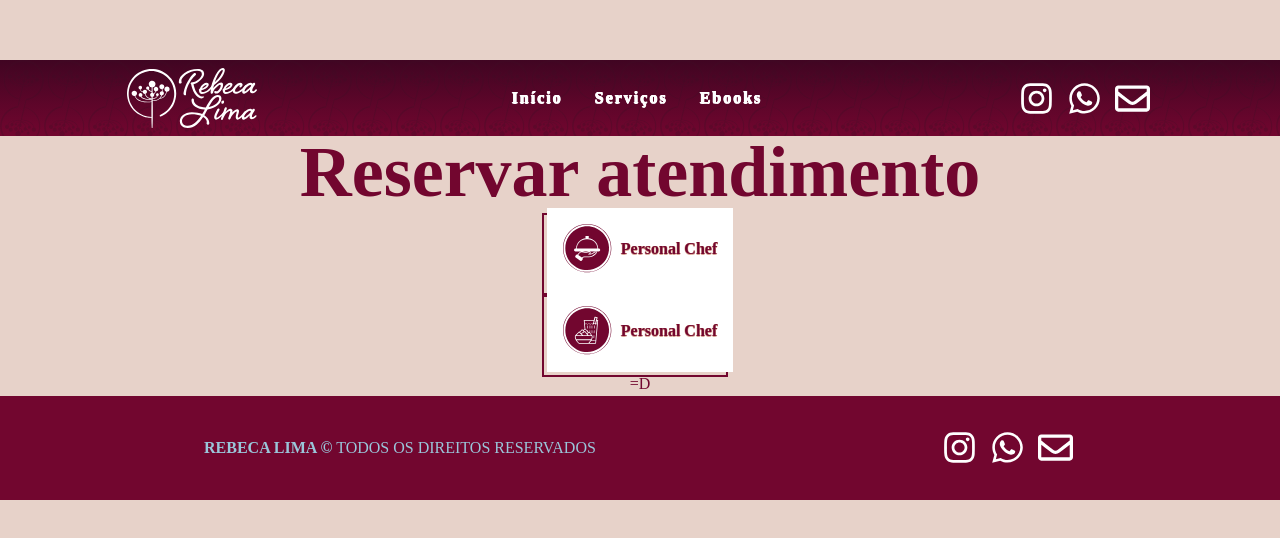
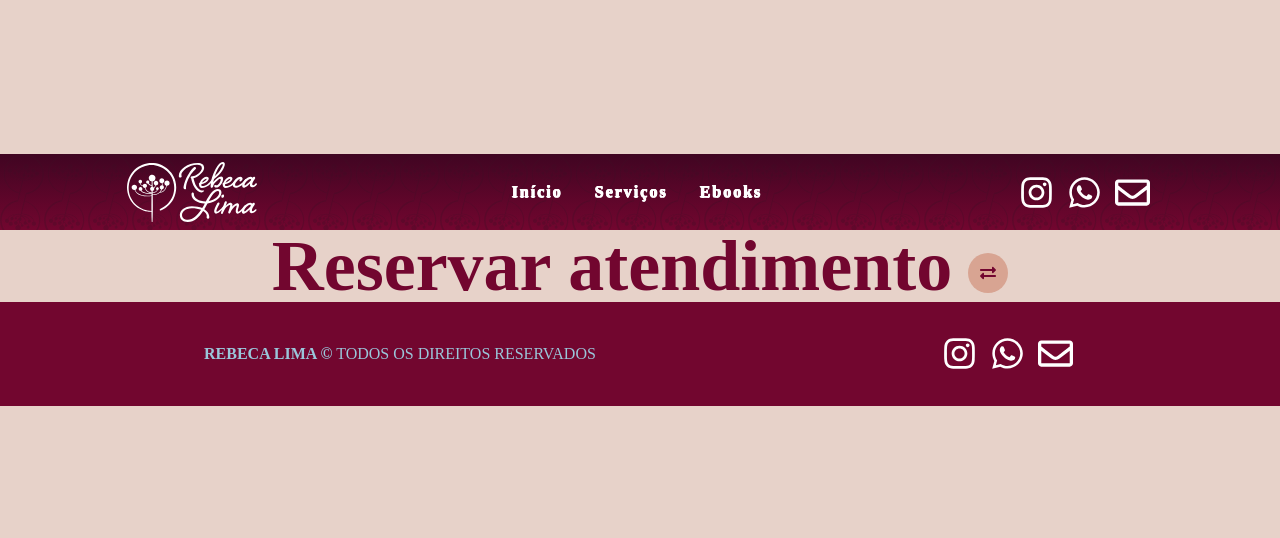
Before and after one commit to gmoreiraDEV/rebecalima, a Next.js app: page /agenda/1 in a window 1280 px wide. Shown: the part 120-658 px from the top of the page. Built offline with nearby package versions, Linux system fonts and the light colour scheme; a web font is replaced by a local one.

Commit message:
add Content to Product Page

```diff
--- a/src/pages/agenda/[product]/index.tsx
+++ b/src/pages/agenda/[product]/index.tsx
@@ -1,25 +1,90 @@
 import React, { ReactElement } from "react";
 import { useRouter } from "next/router";
-import { Heading } from "@chakra-ui/react";
+import { Heading, Flex, Button, IconButton } from "@chakra-ui/react";
 import Layout from "@components/Layout";
 import ProductHead from "@components/ProductHead";
-import { PersonalChefIcon, PersonalSnackIcon } from "@theme/icons";
+import { PersonalChefIcon, PersonalSnackIcon } from "@theme/Icons";
+import { FaExchangeAlt } from "react-icons/fa";
+import Login from "@components/Login";
+import Register from "@components/Register";
 
 interface Props {}
 
+const products = [
+  {
+    title: "Personal Chef",
+    icon: <PersonalChefIcon />,
+    path: "personal-chef",
+  },
+  {
+    title: "Personal Snack",
+    icon: <PersonalSnackIcon />,
+    path: "personal-snack",
+  },
+];
+
 export default function Product(props: Props): ReactElement {
-  const { query } = useRouter();
-  // console.log(personalChefIcon);
+  const { push, query } = useRouter();
+  const [productOption, setProductOption] = React.useState(false);
+  const isPage = (products) => products.path === query.product;
+  const setDialogProduct = () => {
+    setProductOption(() => !productOption);
+  };
+  const changeProduct = (path) => {
+    setProductOption(() => !productOption), push(`/agenda/${path}`);
+  };
+
   return (
     <Layout background={"brand.salmon.100"} color={"brand.pink"}>
-      <Heading size={"4xl"}>Reservar atendimento</Heading>
-      <ProductHead product={"Personal Chef"} icon={<PersonalChefIcon />} />
-      <ProductHead product={"Personal Chef"} icon={<PersonalSnackIcon />} />
-      <div>=D</div>
+      <Heading as={"h1"} size={"4xl"}>
+        Reservar atendimento
+        <IconButton
+          aria-label='Trocar serviço'
+          icon={<FaExchangeAlt />}
+          isRound
+          color={"brand.pink"}
+          background={"brand.salmon.500"}
+          marginLeft={4}
+          _focus={{
+            outline: "none",
+          }}
+          onClick={setDialogProduct}
+        />
+      </Heading>
+
+      {productOption ? (
+        <Flex width={"100%"} zIndex={0}>
+          {products.map(({ title, icon, path }) => {
+            return (
+              <Button
+                variant={"withBorder"}
+                key={title}
+                as={"h2"}
+                p={4}
+                onClick={() => changeProduct(path)}>
+                {title}
+              </Button>
+            );
+          })}
+        </Flex>
+      ) : (
+        products.filter(isPage).map(({ title, icon }) => {
+          return (
+            <>
+              <ProductHead
+                key={title}
+                product={title}
+                icon={icon}
+                changeProduct={changeProduct}
+              />
+              <Flex padding={4} margin={4}>
+                <Login />
+                <Register />
+              </Flex>
+            </>
+          );
+        })
+      )}
     </Layout>
   );
 }
-
-{
-  /* <div>{JSON.stringify(query.product, null, 2)}</div>; */
-}
```
